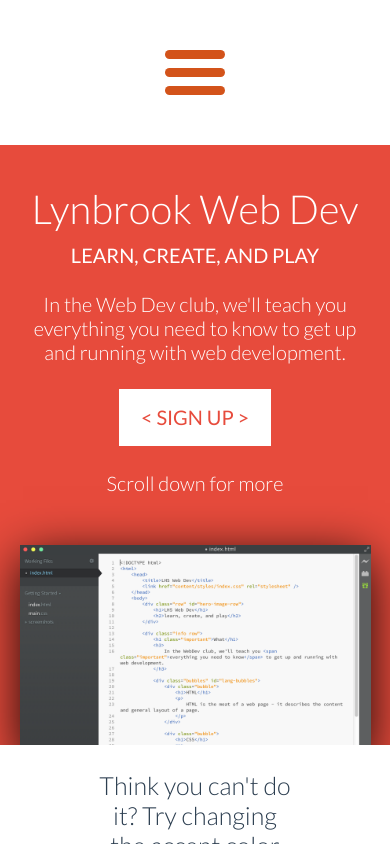
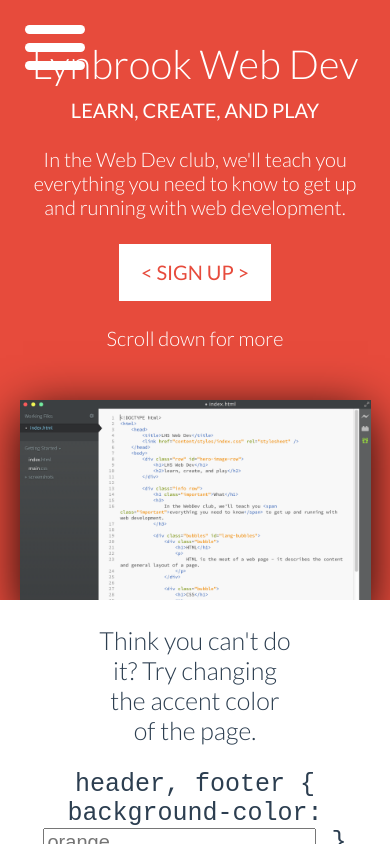
Before and after one commit to lynbrookmlclub/lynbrookmlclub.github.io, a plain HTML site: page index.html in a window 390 px wide. Drawn offline with Linux system fonts and the light colour scheme.

Commit message:
hamburger CSS
fixed color and positioning. all good to go.

```diff
--- a/content/styles/nav.css
+++ b/content/styles/nav.css
@@ -59,8 +59,8 @@ body, html {
 #nav-icon4 {
   width: 60px;
   height: 45px;
-  position: relative;
-  margin: 50px auto;
+  position: absolute;
+  margin: 25px;
   -webkit-transform: rotate(0deg);
   -moz-transform: rotate(0deg);
   -o-transform: rotate(0deg);
@@ -77,7 +77,7 @@ body, html {
   position: absolute;
   height: 9px;
   width: 100%;
-  background: #d3531a;
+  background: white;
   border-radius: 9px;
   opacity: 1;
   left: 0;
```
